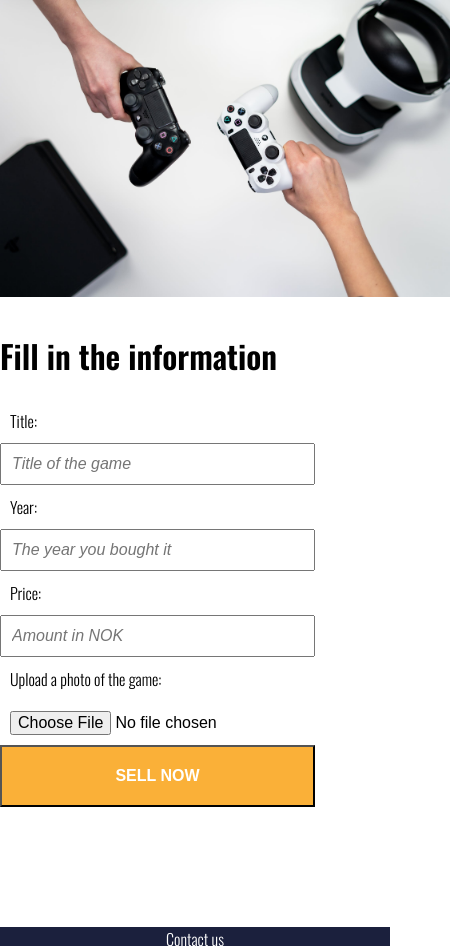
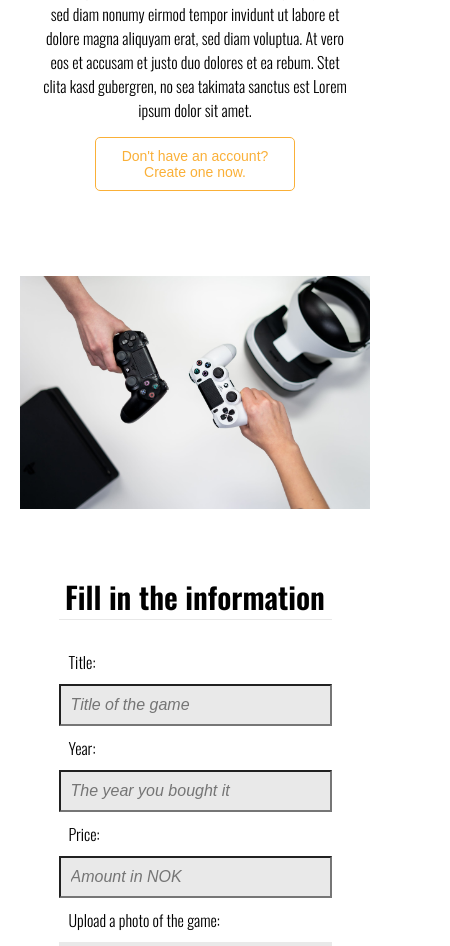
Before and after one commit to lindng/Gamehub, a plain HTML site: page sellgames.html in a window 390 px wide. Shown: the part 1054-2000 px from the top of the page, 450 px wide, since content can reach past the window. Drawn offline with nearby package versions, Linux system fonts and the light colour scheme.

Commit message:
Done with sell game page

```diff
--- a/sellgames.html
+++ b/sellgames.html
@@ -15,7 +15,7 @@
   </head>
   <body>
     <header>
-      <a href="index.html"><img src="images/new-small-logo-2.png" class="logo"></a>
+      <a href="index.html"><img src="images/new-small-logo-2.png" class="logo" alt="Brand's logo"></a>
       <label class="hamburger-label" for="hamburger-menu"><i class="fas fa-bars"></i></label>
       <input type="checkbox" id="hamburger-menu">
      <nav>
@@ -40,22 +40,24 @@
     </header>
 
     <main>
-      <div class="container">
+
         <div class="title-name">
           <h1>SELL YOUR GAMES AND EARN SOME MONEY</h1>
         </div>
-       <div class="intro-sell">
-        <div class="text-col">
+       <div class="textbox">
+         <div class="intro-sell">
            <p>Lorem ipsum dolor sit amet consectetur adipisicing elit. Autem cum doloremque, rerum nobis cupiditate voluptatem dolores ratione repudiandae? Deserunt excepturi harum dolorem saepe beatae officia nostrum inventore labore earum nisi, voluptatum itaque corrupti unde consequuntur aliquid suscipit sint dolores assumenda accusantium! At pariatur eveniet a omnis qui similique id atque corrupti, harum minima labore, exercitationem dolore? Animi, voluptate magnam debitis vitae reprehenderit recusandae maiores non beatae autem, neque eaque veritatis.</p>
            <p>Lorem ipsum dolor sit amet, consetetur sadipscing elitr, sed diam nonumy eirmod tempor invidunt ut labore et dolore magna aliquyam erat, sed diam voluptua. At vero eos et accusam et justo duo dolores et ea rebum. Stet clita kasd gubergren, no sea takimata sanctus est Lorem ipsum dolor sit amet. </p>
+           <a href="createaccount.html"><button type="button" id="createbtn">Don't have an account? Create one now.</button></a>
          </div>
          <div class="img-col">
           <img class="img-sellgame" src="images/consoles.jpg" alt="Playstation consoles swap">
          </div>
-       </div>
+        </div>
 
+      <div class="container">
         <div class="sellform">
-          <h1>Fill in the information</h1>
+          <h2>Fill in the information</h2>
           <form class="selling" action="sellaction.php" method="GET">
             <label for="Title">Title:</label>
               <input type="text" name="Title" maxlength="30" required="required" placeholder="Title of the game">
--- a/styles/styles.css
+++ b/styles/styles.css
@@ -449,22 +449,57 @@ footer {
 
 /* SELL GAMES PAGE */
 
+.textbox {
+  display: grid;
+  grid-template-columns: 500px 40%;
+  grid-template-rows: 1fr;
+  grid-gap: 50px 10px;
+  justify-content: center;
+  grid-template-areas: "img-col intro-sell";
+  margin-bottom: 50px;
+}
+
+.intro-sell {
+  grid-area: intro-sell;
+  padding: 10px;
+}
+
+.img-col {
+  grid-area: img-col;
+}
+
+.btn-col {
+  grid-area: btn-col;
+}
+
 .img-sellgame {
-  max-width: 450px;
+  max-width: 500px;
 }
 .sellform {
   margin-top: 10px;
+  display: flex;
+  justify-content: center;
+  flex-direction: column;
+  width: 70%;
+  margin: 10px auto;
+}
+
+.sellform h2 {
+  text-align: center;
+  border-bottom: 1px solid #e8e8e8;
+  font-size: 30px;
 }
 .selling {
   display: flex;
   flex-direction: column;
   margin-top: 20px;
+  justify-content: center;
 }
 
 .selling input {
-  max-width: 70%;
   padding: 10px;
-  font-size: 16px;
+  font-size: 18px;
+  background-color: #e9e9e9;
 }
 
 .selling :placeholder-shown {
@@ -478,10 +513,30 @@ footer {
 
 .selling .sellbutton {
   padding: 20px;
-  max-width: 70%;
+  max-width: 100%;
   background-color: var(--orange);
   color: #ffffff;
   font-weight: bold;
+  margin-top: 20px;
+  border: none;
+}
+
+@media screen and (max-width: 850px) {
+  .textbox {
+    display: flex;
+    flex-direction: column;
+    margin: 50px 20px;
+  }
+
+  .img-sellgame {
+    text-align: center;
+    width: 100%;
+  }
+
+  .intro-sell {
+    text-align: center;
+    padding: 20px;
+  }
 }
 
 /* PRE-ORDER PAGE */
```
Also changed, not shown: buygames.html (+17 -17 lines).
